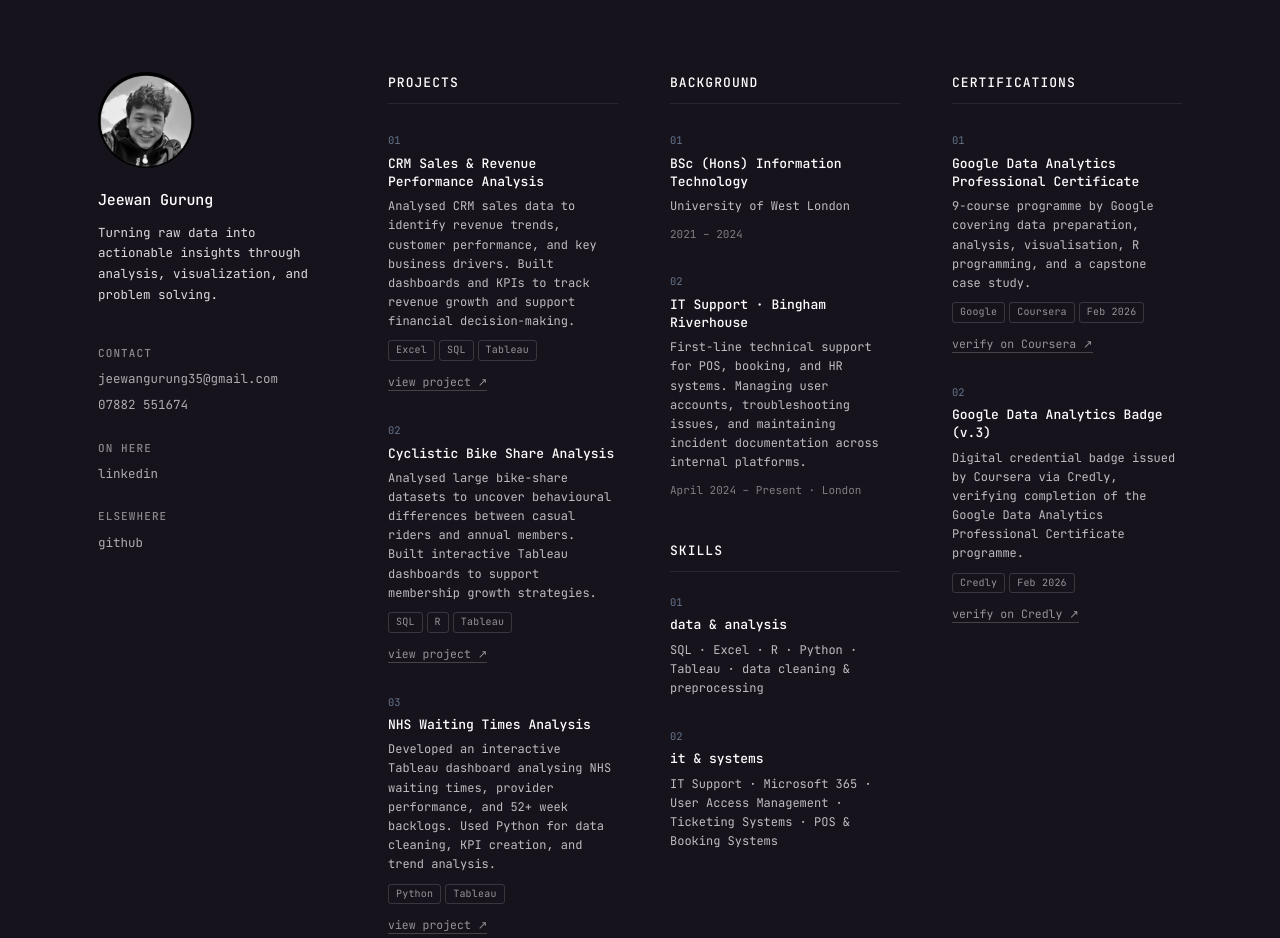
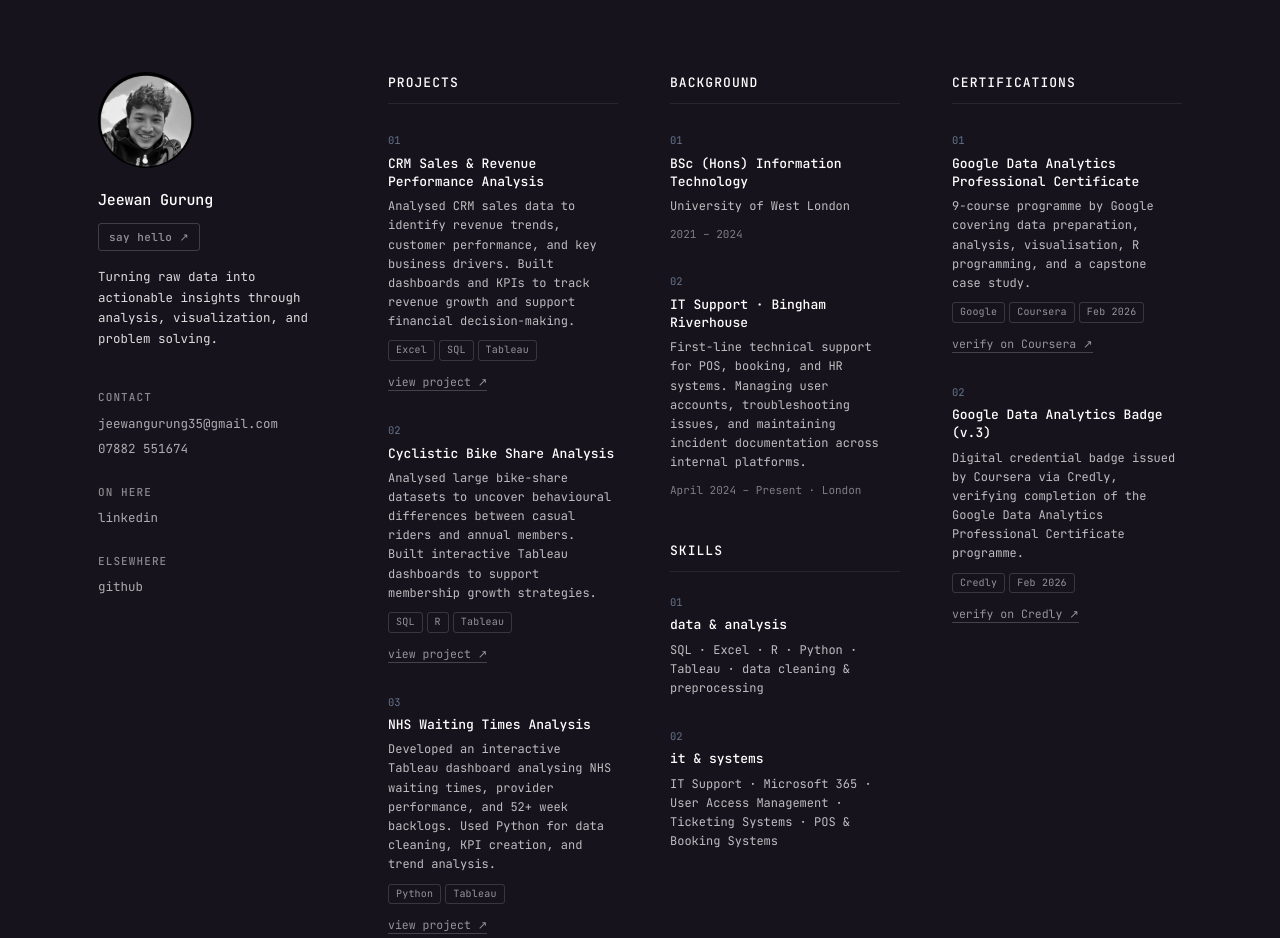
Before and after one commit to Jeewan-JG/Portfolio-JG, a plain HTML site: page index.html in a window 1280 px wide. Drawn offline with Linux system fonts and the light colour scheme.

Commit message:
Update index.html

```diff
--- a/index.html
+++ b/index.html
@@ -203,6 +203,27 @@
       .layout { padding: 36px 20px; }
       .main { grid-template-columns: 1fr; }
     }
+    .say-hello-btn {
+      display: inline-flex;
+      align-items: center;
+      gap: 5px;
+      font-family: 'JetBrains Mono', monospace;
+      font-size: 11px;
+      font-weight: 500;
+      color: rgba(255,255,255,0.55);
+      text-decoration: none;
+      border: 1px solid rgba(255,255,255,0.18);
+      border-radius: 3px;
+      padding: 4px 10px;
+      margin-bottom: 16px;
+      letter-spacing: 0.04em;
+      transition: color 0.15s, border-color 0.15s, background 0.15s;
+    }
+    .say-hello-btn:hover {
+      color: #ffffff;
+      border-color: rgba(255,255,255,0.5);
+      background: rgba(255,255,255,0.05);
+    }
   </style>
 </head>
 <body>
@@ -215,7 +236,7 @@
     <div class="sidebar-name">
       <span class="scramble" data-text="Jeewan Gurung">Jeewan Gurung</span>
     </div>
-
+    <a href="mailto:jeewangurung35@gmail.com" class="say-hello-btn">say hello ↗</a>
     <div class="sidebar-tagline">
       <span class="scramble" data-text="Turning raw data into actionable insights through analysis, visualization, and problem solving.">Turning raw data into actionable insights through analysis, visualization, and problem solving.</span>
     </div>
```
